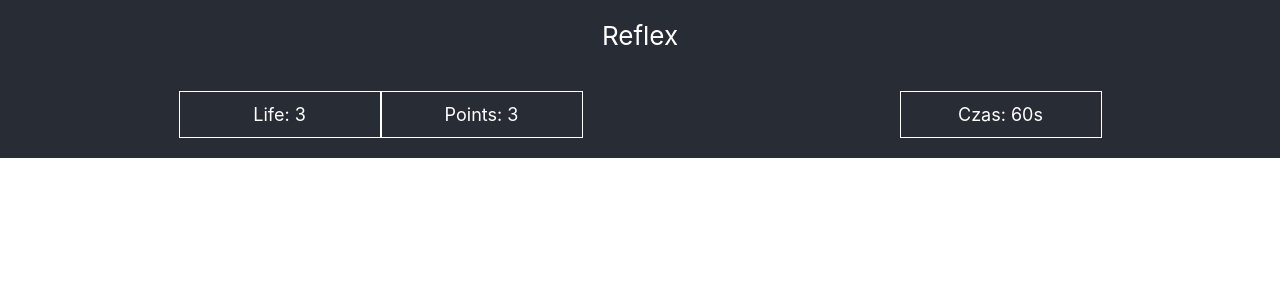
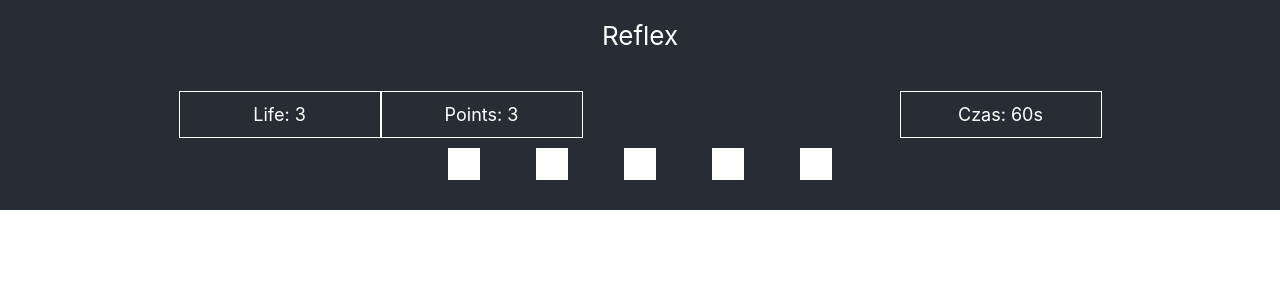
Before and after one commit to CreinTechnology/crein-reflex-game, a React (Create React App) app: page / in a window 1280 px wide. Shown: the top 300 px of the page. Built offline with nearby package versions, Linux system fonts and the light colour scheme.

Commit message:
feat: add GridView component

```diff
--- a/src/App.tsx
+++ b/src/App.tsx
@@ -1,3 +1,4 @@
+import { GridView } from "./components/gridView";
 import "./App.css";
 
 const App = () => {
@@ -40,6 +41,8 @@ const App = () => {
 
         <div className="App-box">{displayTimer()}</div>
       </div>
+
+      <GridView />
     </div>
   );
 };
--- /dev/null
+++ b/src/components/gridView.tsx
@@ -0,0 +1,14 @@
+import { FC } from "react";
+import "./gridViewStyles.css";
+
+type GridViewProps = {};
+
+export const GridView: FC<GridViewProps> = () => {
+  const renderRowElement = (length: number) => {
+    return Array.from({ length }).map((el, i) => {
+      return <div key={i} className="row-element"></div>;
+    });
+  };
+
+  return <div className="row">{renderRowElement(5)}</div>;
+};
--- /dev/null
+++ b/src/components/gridViewStyles.css
@@ -0,0 +1,18 @@
+.row {
+  width: 40%;
+  margin: 0 auto;
+  display: flex;
+  justify-content: space-evenly;
+  align-items: center;
+  padding: 10px;
+}
+
+.row-element {
+  width: 30px;
+  height: 30px;
+  border: 1px solid white;
+  background-color: white;
+  display: flex;
+  justify-content: center;
+  align-items: center;
+}
```
